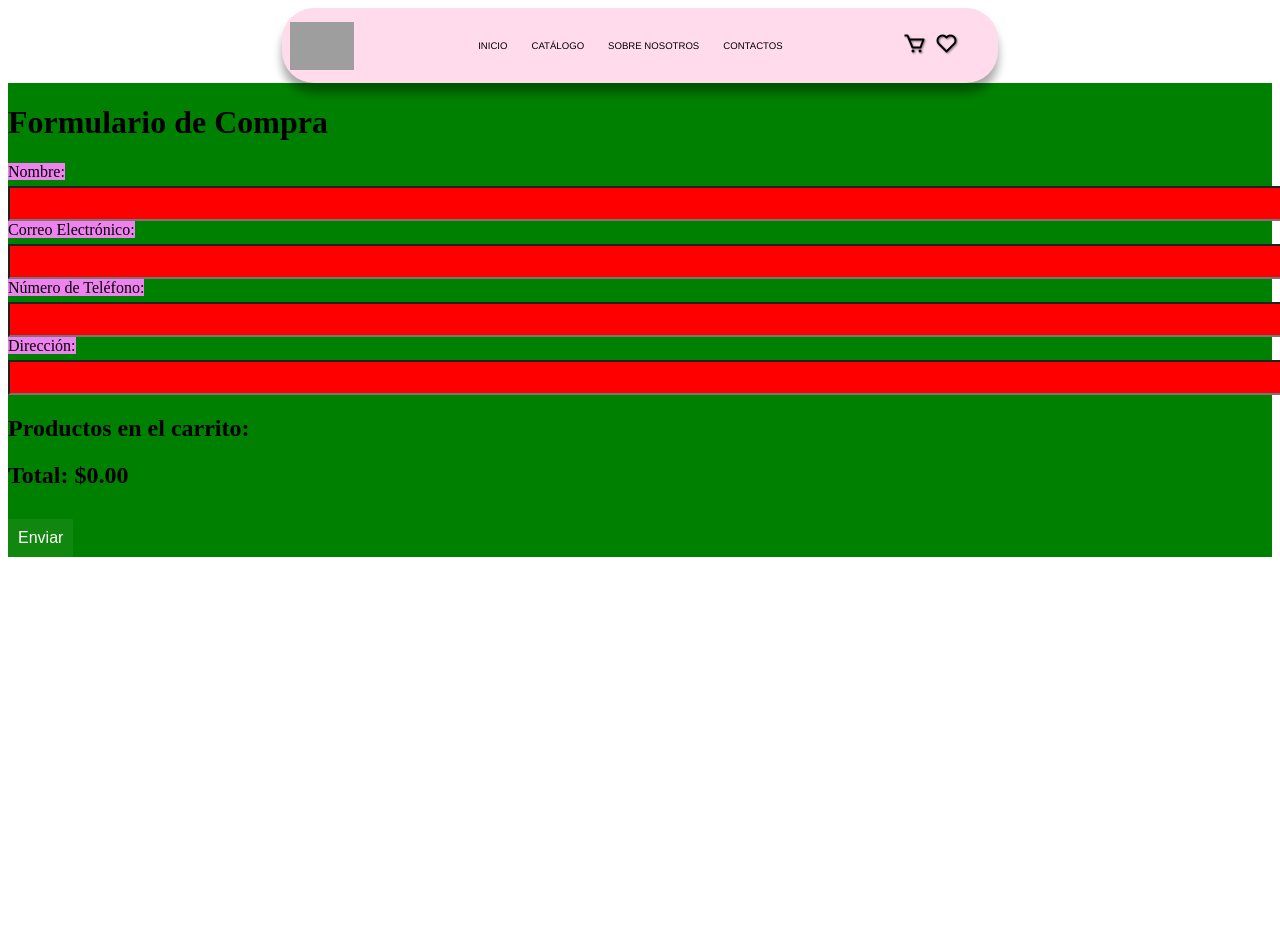
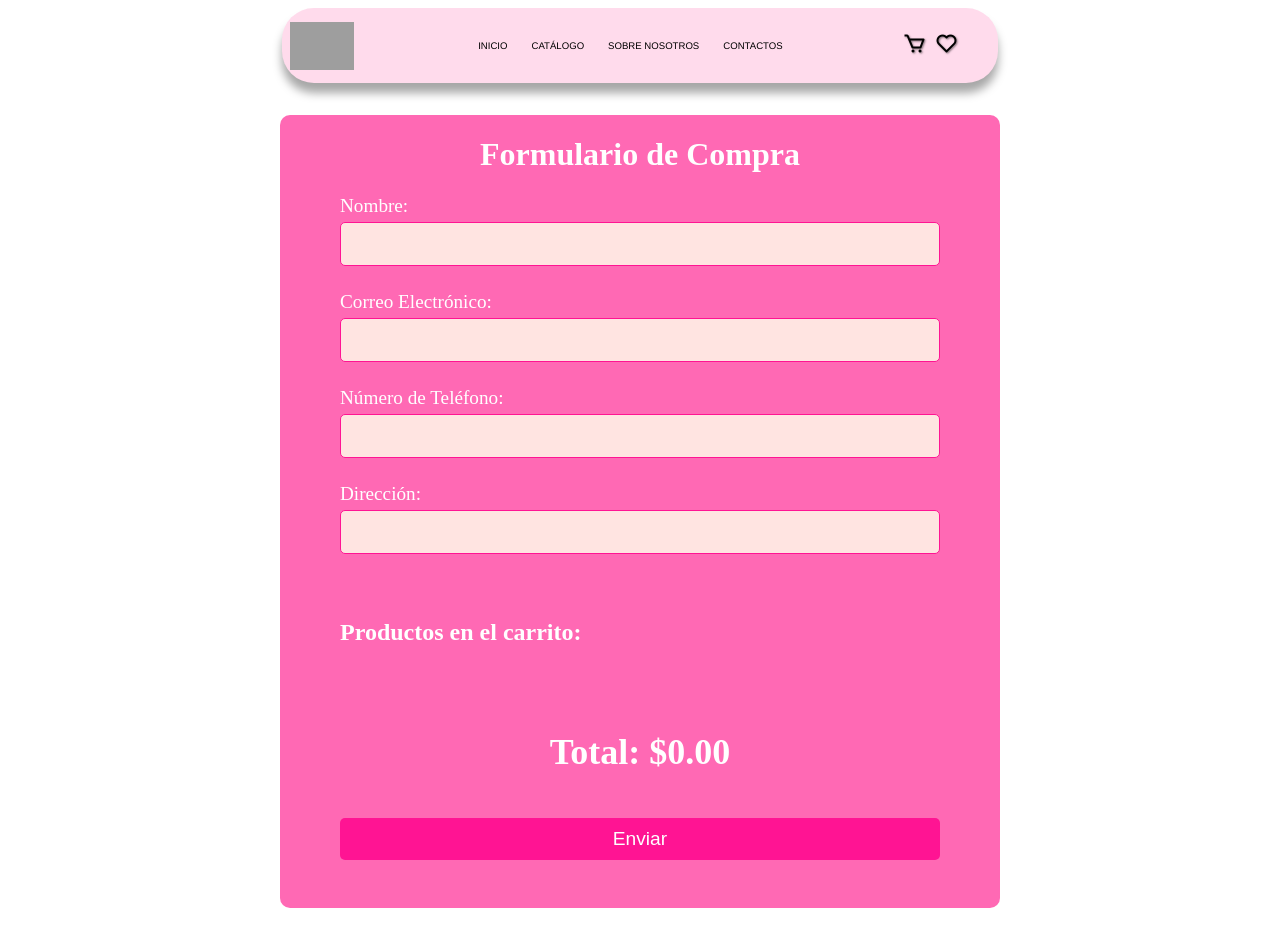
Before and after one commit to SalvadorP23/ladylux, a React (Create React App) app: page /formulario in a window 1280 px wide. Before the commit the page ends 800 px from the top, so only its background shows below. Built offline with nearby package versions, Linux system fonts and the light colour scheme; grey boxes are pictures that could not be loaded.

Commit message:
Cambio en formulario

```diff
--- a/src/index.css
+++ b/src/index.css
@@ -1554,62 +1554,109 @@ main {
 
 
 
-
-/* src/FormularioVentana.css */
-.formulario-ventana {
-  position: relative;
-}
-
-.formulario-toggle {
-  background-color: yellow;
-  color: orange;
+/* Estilos generales */
+.formulario {
+  height: auto;
+  max-width: 45rem;
+  top: 2rem;
+  display: flex;
+  flex-direction: column;
+  align-items: center;
+  justify-content: center;
+  width: 80%;
+  margin: 2rem auto;
+  color: #fff; /* Color del texto */
+  background-color: #ff69b4; /* Color de fondo rosa */
+  border-radius: 10px;
+}
+
+form {
+  width: 100%;
+  max-width: 600px;
+  display: flex;
+  flex-direction: column;
+  gap: 15px;
+}
+
+label {
+  font-size: 1.2em;
+  display: flex;
+  flex-direction: column;
+  margin-bottom: 10px;
+}
+
+input[type="text"],
+input[type="email"],
+input[type="tel"] {
+  padding: 10px;
+  font-size: 1em;
+  border-radius: 5px;
+  border: 1px solid #ff1493; /* Borde rosa más tenue */
+  background-color: #ffe4e1; /* Fondo rosa tenue */
+  color: #333; /* Color del texto del input */
+  margin-top: 5px;
+}
+
+input[type="text"]:focus,
+input[type="email"]:focus,
+input[type="tel"]:focus {
+  outline: none;
+  border-color: #ff1493;
+}
+
+.productos_carrito_modal {
+  margin-top: 20px;
+  width: 100%;
+}
+
+.producto_modal {
+  display: flex;
+  align-items: center;
+  background-color: #ff1493; /* Fondo rosa más tenue para productos */
+  padding: 10px;
+  border-radius: 10px;
+  margin-bottom: 10px;
+}
+
+.producto_modal img.producto_imagen_modal {
+  max-width: 80px;
+  max-height: 80px;
+  border-radius: 5px;
+  margin-right: 15px;
+}
+
+.producto_modal h3 {
+  margin: 0;
+  font-size: 1.1em;
+}
+
+.producto_modal p {
+  margin: 5px 0;
+}
+
+.total_carrito {
+  margin-top: 1.3rem;
+  font-size: 1.5em;
+  text-align: center;
+  font-weight: bold;
+}
+
+button[type="submit"] {
+  padding: 10px 20px;
+  font-size: 1.2em;
+  background-color: #ff1493; /* Botón con rosa más tenue */
   border: none;
-  padding: 10px 20px;
+  border-radius: 5px;
+  color: #fff;
   cursor: pointer;
-  font-size: 16px;
-}
-
-.formulario-contenedor {
-  background-color: aqua;
-  position: fixed;
-  top: 20%;
-  left: 50%;
-  transform: translate(-50%, 0);
-  background-color: #fff;
-  border: 1px solid #ddd;
-  box-shadow: 0 4px 8px rgba(0, 0, 0, 0.1);
-  padding: 20px;
-  width: 300px;
-  z-index: 1000;
-}
-
-.formulario {
-  background-color: green;
-  display: flex;
-  flex-direction: column;
-}
-
-.formulario label {
-  background-color: violet;
-  margin-bottom: 10px;
-}
-
-.formulario input, .formulario textarea {
-  background-color: red;
-  width: 100%;
-  padding: 8px;
-  margin-top: 5px;
-}
-
-.formulario button {
-  background-color: rgba(255, 226, 231, 0.068);
-  color: white;
-  border: none;
-  padding: 10px;
-  cursor: pointer;
-  font-size: 16px;
-  margin-top: 10px;
-}
+  transition: background-color 0.3s ease;
+  margin-bottom: 3rem;
+}
+
+button[type="submit"]:hover {
+  background-color: #ff69b4;
+}
+
 
 
 
```
